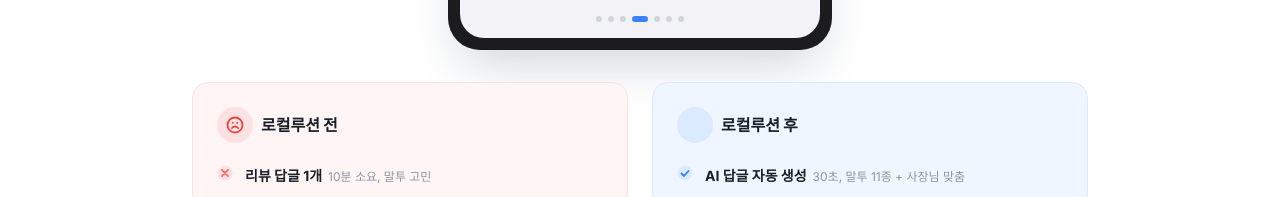
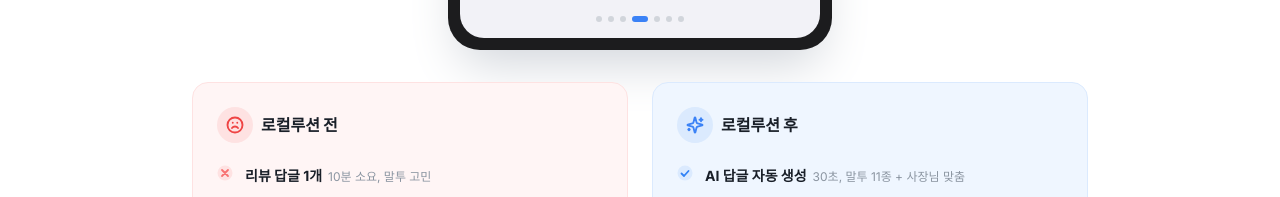
Before and after one commit to jty0221-del/localution, a Next.js app: page / in a window 1280 px wide. Shown: the part 1522-1719 px from the top of the page. Built offline with nearby package versions, Linux system fonts and the light colour scheme; no server answers.

Commit message:
fix(landing): 로컬루션 후 카드 빈 자리 → Sparkles 아이콘 (이모지 제거 잔여)

```diff
--- a/app/page.tsx
+++ b/app/page.tsx
@@ -749,7 +749,7 @@ export default function LandingPage() {
  {/* After */}
  <div className="bg-[#EFF6FF] border border-blue-100 rounded-2xl p-6">
  <div className="flex items-center gap-2 mb-5">
- <div className="w-9 h-9 rounded-full bg-blue-100 flex items-center justify-center text-lg"></div>
+ <div className="w-9 h-9 rounded-full bg-blue-100 flex items-center justify-center text-blue-500"><Sparkles size={18} strokeWidth={2.5} /></div>
  <span className="font-black text-[#191F28] text-base">로컬루션 후</span>
  </div>
  <ul className="space-y-3.5">
```
